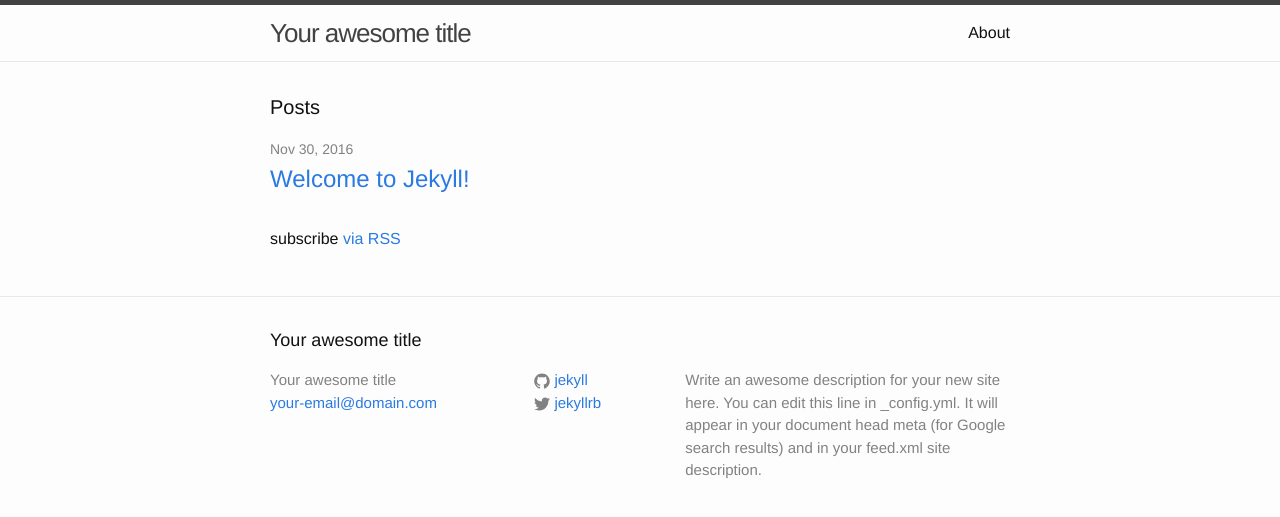
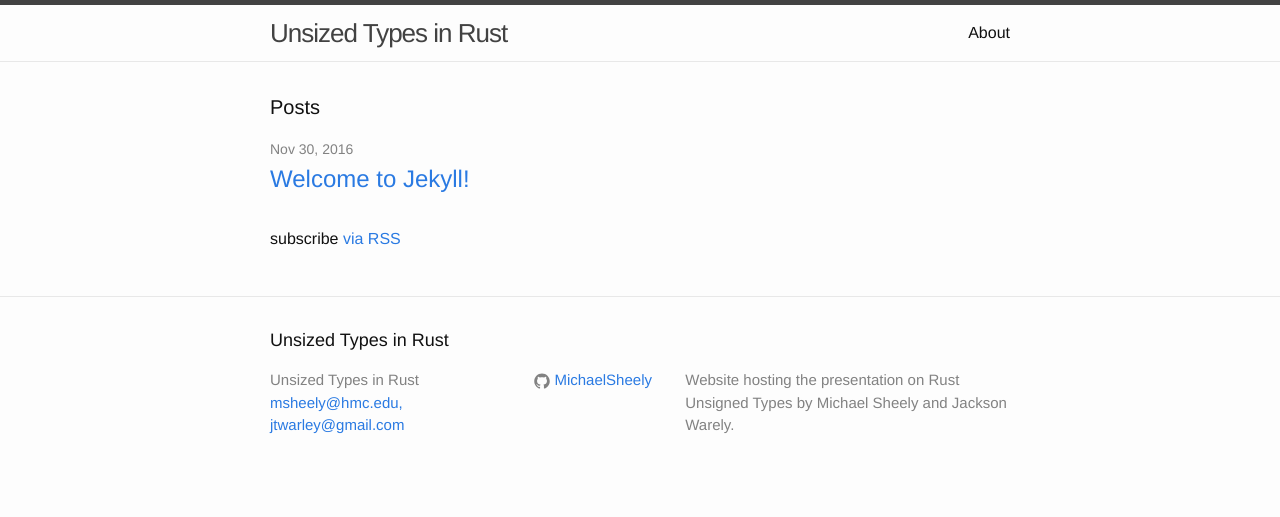
Before and after one commit to MichaelSheely/unsized-types-rust-presentation, a Jekyll site: the page built from docs/index.html, in a window 1280 px wide. Shown: the top 517 px of the page. Built offline with Jekyll 4.4.1, drawn with Linux system fonts in a browser that asks for light colours.

Commit message:
Modified config file

```diff
--- a/docs/_config.yml
+++ b/docs/_config.yml
@@ -1,14 +1,12 @@
 # Site settings
-title: Your awesome title
-email: your-email@domain.com
+title: Unsized Types in Rust
+email: msheely@hmc.edu, jtwarley@gmail.com
 description: > # this means to ignore newlines until "baseurl:"
-  Write an awesome description for your new site here. You can edit this
-  line in _config.yml. It will appear in your document head meta (for
-  Google search results) and in your feed.xml site description.
+  Website hosting the presentation on Rust Unsigned Types by
+  Michael Sheely and Jackson Warely.
 baseurl: "" # the subpath of your site, e.g. /blog/
-url: "http://yourdomain.com" # the base hostname & protocol for your site
-twitter_username: jekyllrb
-github_username:  jekyll
+#url: "http://yourdomain.com" # the base hostname & protocol for your site
+github_username: MichaelSheely
 
 # Build settings
 markdown: kramdown
```
